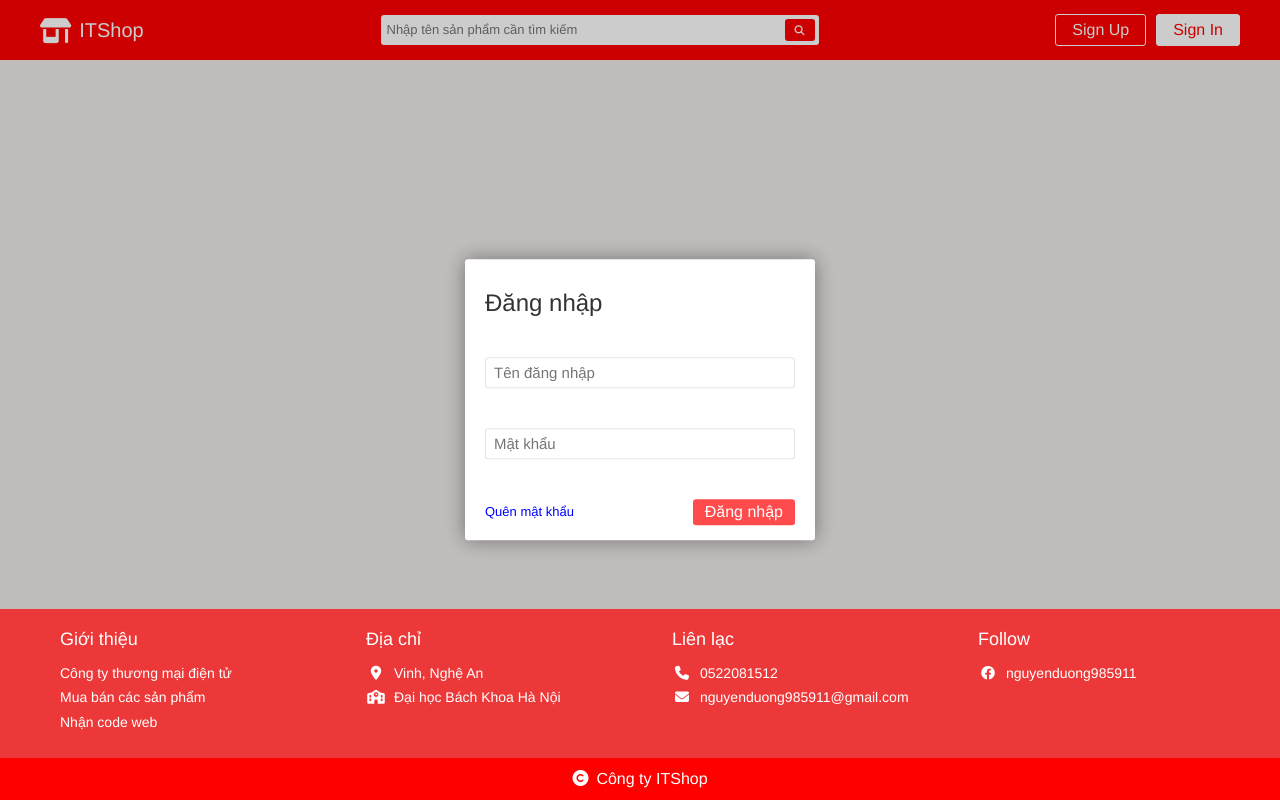
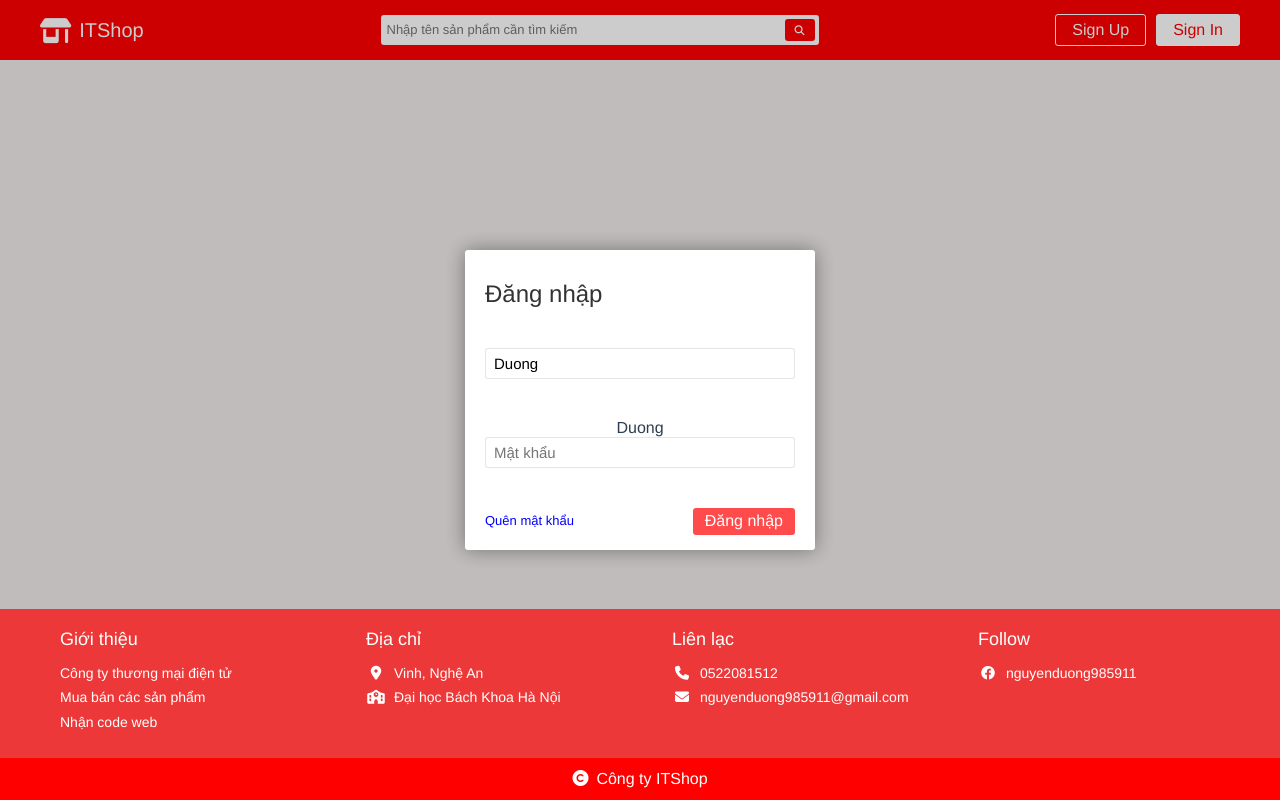
Before and after one commit to DuongNVIT/springvuejs-frontend, a Vue app in the folder springvuejs-frontend/: page /login in a window 1280 px wide. Built offline with nearby package versions, Linux system fonts and the light colour scheme.

Commit message:
show demo modified

```diff
--- a/springvuejs-frontend/src/components/AdminBill.vue
+++ b/springvuejs-frontend/src/components/AdminBill.vue
@@ -74,7 +74,12 @@ export default {
                 console.log(userProductId, statusId);
                 const response = await adminService.updateStatus(userProductId, statusId);
                 console.log(response);
-                this.$store.dispatch("setGlobalEvent", {status: true, message: "Cập nhật trạng thái thành công"})
+                this.$store.dispatch("setGlobalEvent", {
+                    status: true,
+                    type: "success",
+                    tittle: "Thành công",
+                    message: "Cập nhật trạng thái thành công"
+                })
             } catch (error) {
                 console.log(error);
             }
--- a/springvuejs-frontend/src/components/AdminProduct.vue
+++ b/springvuejs-frontend/src/components/AdminProduct.vue
@@ -76,7 +76,7 @@ export default {
         AddProduct,
     },
     created() {
-        this.getAllProducts(0, 10);
+        this.getAllProducts();
     },
     methods: {
         async getAllProducts() {
--- a/springvuejs-frontend/src/components/CustomerBill.vue
+++ b/springvuejs-frontend/src/components/CustomerBill.vue
@@ -25,7 +25,7 @@
                         </el-table-column>
                         <el-table-column prop="name" label="Tên sản phẩm" />
                         <el-table-column prop="newPrice" label="Giá" />
-                        <el-table-column prop="newPrice" label="Số lượng" />
+                        <el-table-column prop="1" label="Số lượng" >1</el-table-column>
                         <el-table-column prop="newPrice" label="Tổng cộng" />
                         <el-table-column
                             prop="status"
--- a/springvuejs-frontend/src/components/Login.vue
+++ b/springvuejs-frontend/src/components/Login.vue
@@ -7,8 +7,9 @@
                     type="text"
                     class="form-input"
                     placeholder="Tên đăng nhập"
-                    v-model="user.username"
+                    :value="user.username"
                 />
+                {{user.username}}
                 <input
                     type="password"
                     class="form-input"
@@ -36,7 +37,7 @@ export default {
     data() {
         return {
             user: {
-                username: "",
+                username: "Duong",
                 password: "",
             },
             loginFailed: false,
--- a/springvuejs-frontend/src/components/Signup.vue
+++ b/springvuejs-frontend/src/components/Signup.vue
@@ -9,24 +9,28 @@
                         class="form-input"
                         placeholder="Email"
                         v-model="user.email"
+                        autocomplete="off"
                     />
                     <input
                         type="text"
                         class="form-input"
                         placeholder="Tên đăng nhập"
                         v-model="user.username"
+                        autocomplete="off"
                     />
                     <input
                         type="text"
                         class="form-input"
                         placeholder="Họ và tên"
                         v-model="user.fullname"
+                        autocomplete="off"
                     />
                     <input
                         type="password"
                         class="form-input"
                         placeholder="Mật khẩu"
                         v-model="user.password"
+                        autocomplete="off"
                     />
 
                     <p v-if="message" class="signup-message">{{ message }}</p>
--- a/springvuejs-frontend/src/pages/HomePage.vue
+++ b/springvuejs-frontend/src/pages/HomePage.vue
@@ -1,5 +1,4 @@
 <template>
-    <div>
     <Header @search="handleSearch" />
     <div class="wrapper">
         <div class="grid wide">
@@ -19,7 +18,6 @@
         </div>
     </div>
     <Footer />
-    </div>
 </template>
 
 <script>
```
Also changed, not shown: springvuejs-frontend/src/main.js (+0 -20 lines). Lines whose indentation alone changed are shown as unchanged.
